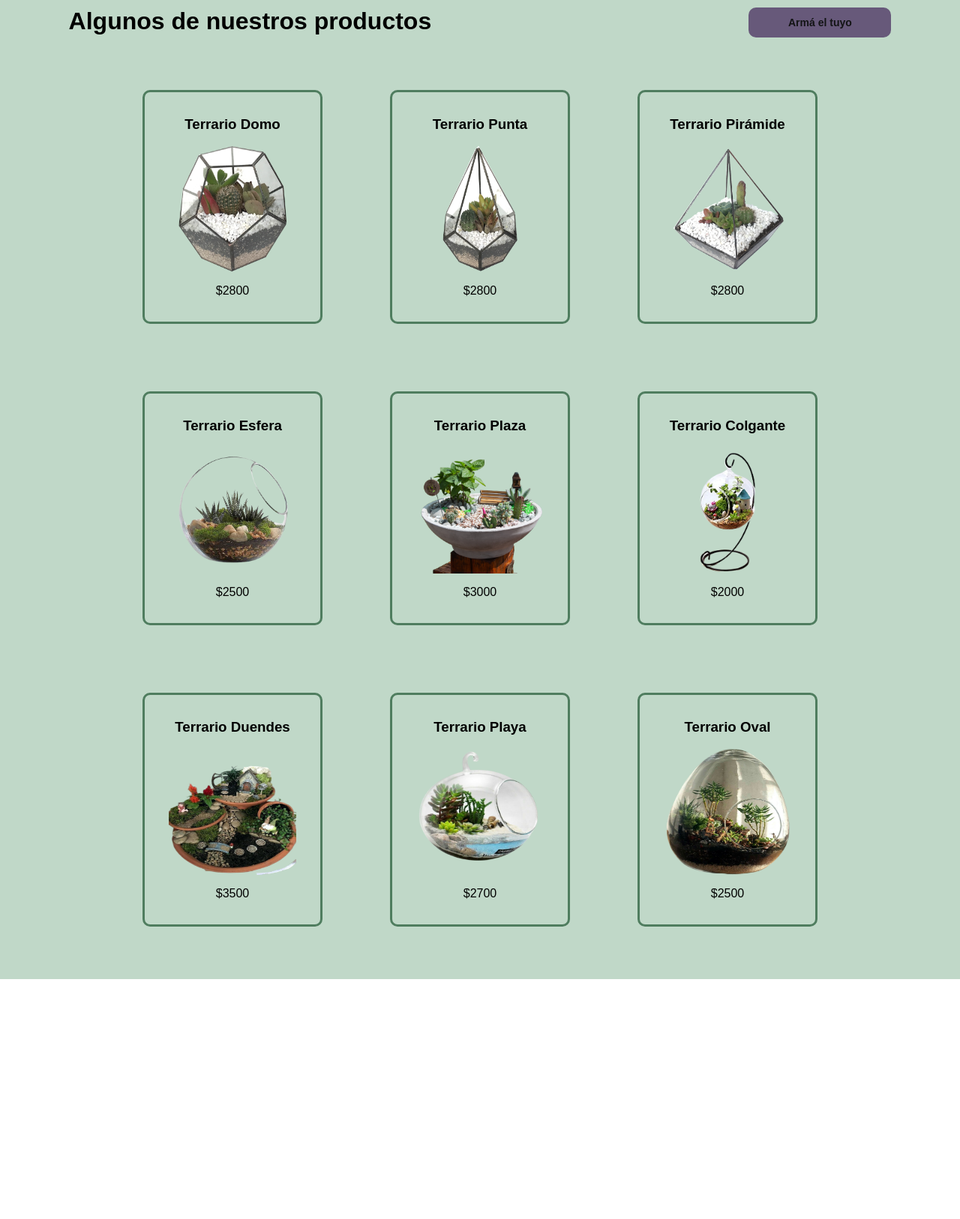
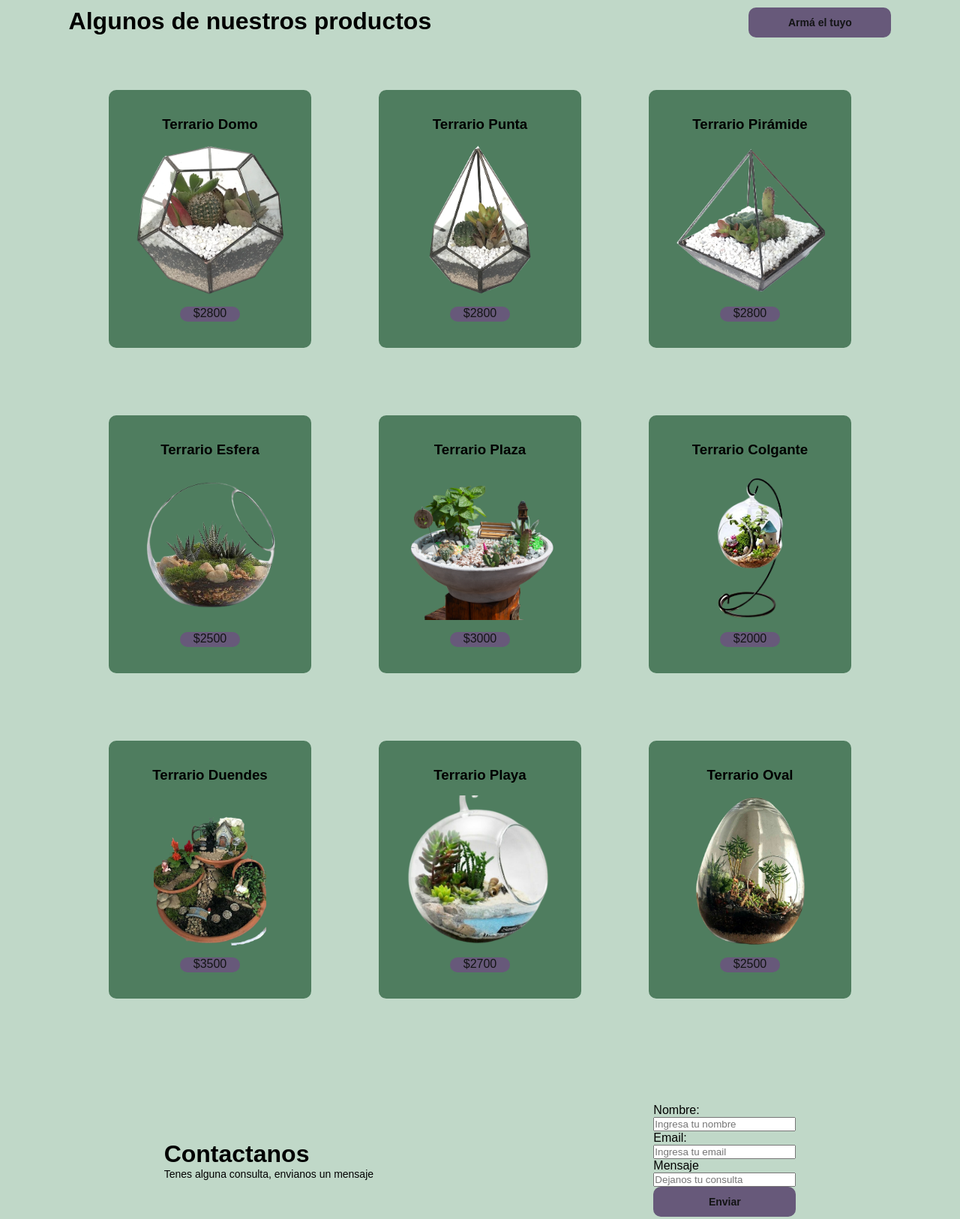
Before and after one commit to Chorchh/integrador, a plain HTML site: page index.html in a window 1280 px wide. Shown: the part 1140-2766 px from the top of the page at 75% size. Before the commit the page ends 2446 px from the top, so only its background shows below. Drawn offline with Linux system fonts and the light colour scheme; a web font is replaced by a local one.

Commit message:
seccion contacto

```diff
--- a/assets/style.css
+++ b/assets/style.css
@@ -329,11 +329,98 @@ button:hover {
     border-radius: 10px;
     padding: 2rem;
     gap: 1rem;
+    background-color: var(--primario);
 }
 
-.product-img {
-    height: 170px;
-    width: 170px;
+.product-img1 {
+    background-image: url(./img/product1.png);
+    height: 200px;
+    width: 200px;
+    background-position: center;
+    background-size: cover;
+    background-repeat: no-repeat;
+}
+
+.product-img2 {
+    background-image: url(./img/product2.png);
+    height: 200px;
+    width: 200px;
+    background-position: center;
+    background-size: cover;
+    background-repeat: no-repeat;
+}
+
+.product-img3 {
+    background-image: url(./img/product3.png);
+    height: 200px;
+    width: 200px;
+    background-position: center;
+    background-size: cover;
+    background-repeat: no-repeat;
+}
+
+.product-img4 {
+    background-image: url(./img/product4.png);
+    height: 200px;
+    width: 200px;
+    background-position: center;
+    background-size: cover;
+    background-repeat: no-repeat;
+}
+
+.product-img5 {
+    background-image: url(./img/product5.png);
+    height: 200px;
+    width: 200px;
+    background-position: center;
+    background-size: cover;
+    background-repeat: no-repeat;
+}
+
+.product-img6 {
+    background-image: url(./img/product6.png);
+    height: 200px;
+    width: 200px;
+    background-position: center;
+    background-size: cover;
+    background-repeat: no-repeat;
+}
+
+.product-img7 {
+    background-image: url(./img/product7.png);
+    height: 200px;
+    width: 200px;
+    background-position: center;
+    background-size: contain;
+    background-repeat: no-repeat;
+}
+
+.product-img8 {
+    background-image: url(./img/product8.png);
+    height: 200px;
+    width: 200px;
+    background-position: center;
+    background-size: cover;
+    background-repeat: no-repeat;
+}
+
+.product-img9 {
+    background-image: url(./img/product9.png);
+    height: 200px;
+    width: 200px;
+    background-position: center;
+    background-size: contain;
+    background-repeat: no-repeat;
+}
+
+.product span {
+    height: 20px;
+    width: 80px;
+    color: var(--black);
+    font-weight: 500;
+    background-color: var(--contraste);
+    border-radius: 20px;
+    cursor: pointer;
 }
 
 @media (max-width: 768px) {
@@ -351,3 +438,27 @@ button:hover {
         gap: 50px;
     }
 }
+
+/* Contactus */
+#contactus {
+    display: flex;
+    flex-direction: row;
+    justify-content: space-around;
+    align-items: center;
+    max-width: 1300px;
+}
+
+.form {
+    display: flex;
+    flex-direction: column;
+}
+
+.form label {
+    font-weight: 500;
+}
+
+.submit-msj {
+    text-decoration: none;
+    background-color: var(--contraste);
+    color: var(--black);
+}
--- a/index.html
+++ b/index.html
@@ -29,7 +29,7 @@
             </li>
             <li class="navbar-link"><a href="#hero">Inicio</a></li>
             <li class="navbar-link"><a href="#aboutus">Nosotros</a></li>
-            <li class="navbar-link"><a href="#products">Productos</a></li>
+            <li class="navbar-link"><a href="#product">Productos</a></li>
             <li class="navbar-link"><a href="#contactus">Contactanos</a></li>
           </ul>
         </nav>
@@ -69,7 +69,7 @@
     </div>
     <!-- PRODUCTS -->
     <div class="section-container2">
-      <section class="section-2" id="#products">
+      <section class="section-2" id="product">
         <div class="title-container">
           <h2 class="section-title">Algunos de nuestros productos</h2>
           <button>Armá el tuyo</button>
@@ -77,87 +77,70 @@
         <div class="products-container">
           <div class="product">
             <h3>Terrario Domo</h3>
-            <img
-              src="./assets/img/product1.png"
-              class="product-img"
-              alt="product1"
-            />
+            <div class="product-img1"></div>
             <span>$2800</span>
           </div>
           <div class="product">
             <h3>Terrario Punta</h3>
-            <img
-              src="./assets/img/product2.png"
-              class="product-img"
-              alt="product2"
-            />
+            <div class="product-img2"></div>
             <span>$2800</span>
           </div>
           <div class="product">
             <h3>Terrario Pirámide</h3>
-            <img
-              src="./assets/img/product3.png"
-              class="product-img"
-              alt="product3"
-            />
+            <div class="product-img3"></div>
             <span>$2800</span>
           </div>
           <div class="product">
             <h3>Terrario Esfera</h3>
-            <img
-              src="./assets/img/product4.png"
-              class="product-img"
-              alt="product4"
-            />
+            <div class="product-img4"></div>
             <span>$2500</span>
           </div>
           <div class="product">
             <h3>Terrario Plaza</h3>
-            <img
-              src="./assets/img/product5.png"
-              class="product-img"
-              alt="product5"
-            />
+            <div class="product-img5"></div>
             <span>$3000</span>
           </div>
           <div class="product">
             <h3>Terrario Colgante</h3>
-            <img
-              src="./assets/img/product6.png"
-              class="product-img"
-              alt="product6"
-            />
+            <div class="product-img6"></div>
             <span>$2000</span>
           </div>
           <div class="product">
             <h3>Terrario Duendes</h3>
-            <img
-              src="./assets/img/product7.png"
-              class="product-img"
-              alt="product7"
-            />
+            <div class="product-img7"></div>
             <span>$3500</span>
           </div>
           <div class="product">
             <h3>Terrario Playa</h3>
-            <img
-              src="./assets/img/product8.png"
-              class="product-img"
-              alt="product8"
-            />
+            <div class="product-img8"></div>
             <span>$2700</span>
           </div>
           <div class="product">
             <h3>Terrario Oval</h3>
-            <img
-              src="./assets/img/product9.png"
-              class="product-img"
-              alt="product9"
-            />
+            <div class="product-img9"></div>
             <span>$2500</span>
           </div>
         </div>
       </section>
     </div>
+    <div class="section-container2">
+      <section class="section" id="contactus">
+        <div class="contactus-text">
+          <h2 class="section-title">Contactanos</h2>
+          <p class="section-p">Tenes alguna consulta, envianos un mensaje</p>
+        </div>
+        <div class="contactus-form">
+          <form class="form">
+            <label for="nombre">Nombre:</label>
+            <input type="text" id="nombre" placeholder="Ingresa tu nombre" />
+            <label for="email">Email:</label>
+            <input type="email" id="email" placeholder="Ingresa tu email" />
+            <label for="mensaje">Mensaje</label>
+            <input type="text" id="mensaje" placeholder="Dejanos tu consulta" />
+            <button>Enviar</button>
+          </form>
+        </div>
+      </section>
+    </div>
   </body>
 </html>
```
